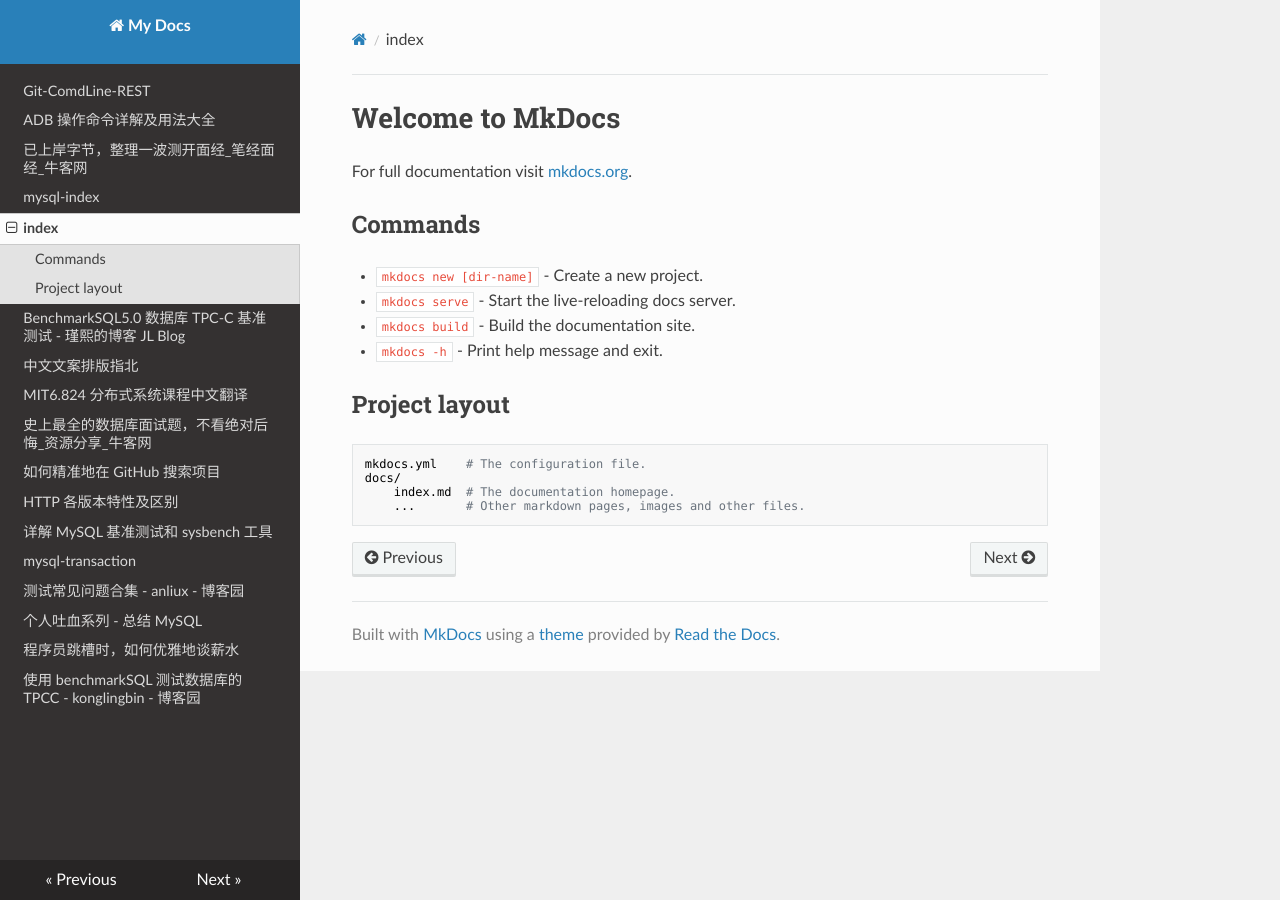
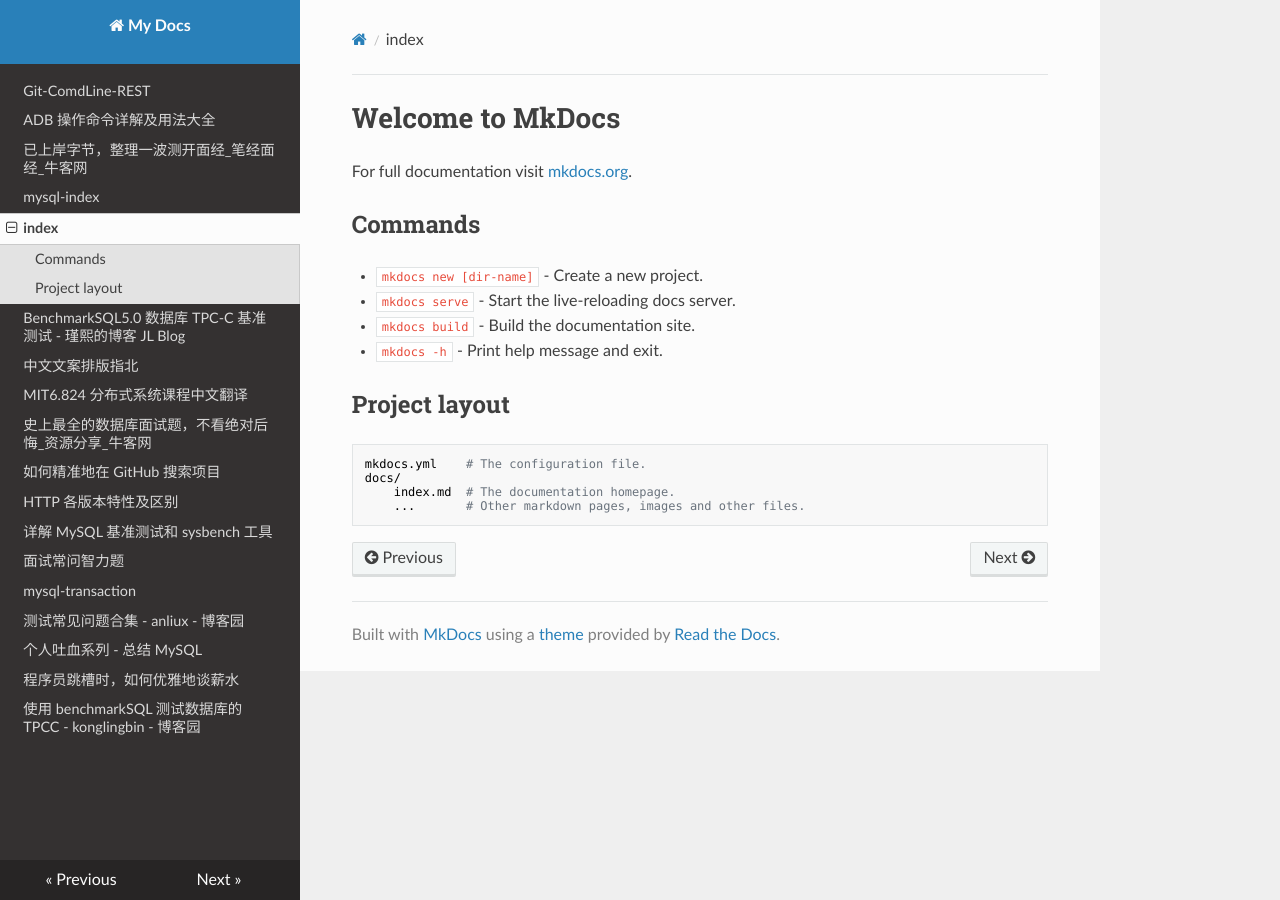
Before and after one commit to WadeStack/test, an MkDocs documentation site: the page built from docs/index.md, in a window 1280 px wide. Built offline with MkDocs 1.6.1, drawn with Linux system fonts in a browser that asks for light colours; nearby versions of some CDN libraries; old or Windows-style settings are respelled for this version of MkDocs.

Commit message:
:memo: mkdocs update

```diff
--- a/mkdocs.yml
+++ b/mkdocs.yml
@@ -14,6 +14,7 @@
     - 如何精准地在 GitHub 搜索项目: 如何精准地在 GitHub 搜索项目.md
     - HTTP 各版本特性及区别: HTTP 各版本特性及区别.md
     - 详解 MySQL 基准测试和 sysbench 工具: 详解 MySQL 基准测试和 sysbench 工具.md
+    - 面试常问智力题: 面试常问智力题.md
     - mysql-transaction: mysql-transaction.md
     - 测试常见问题合集 - anliux - 博客园: 测试常见问题合集 - anliux - 博客园.md
     - 个人吐血系列 - 总结 MySQL: 个人吐血系列 - 总结 MySQL.md
```
